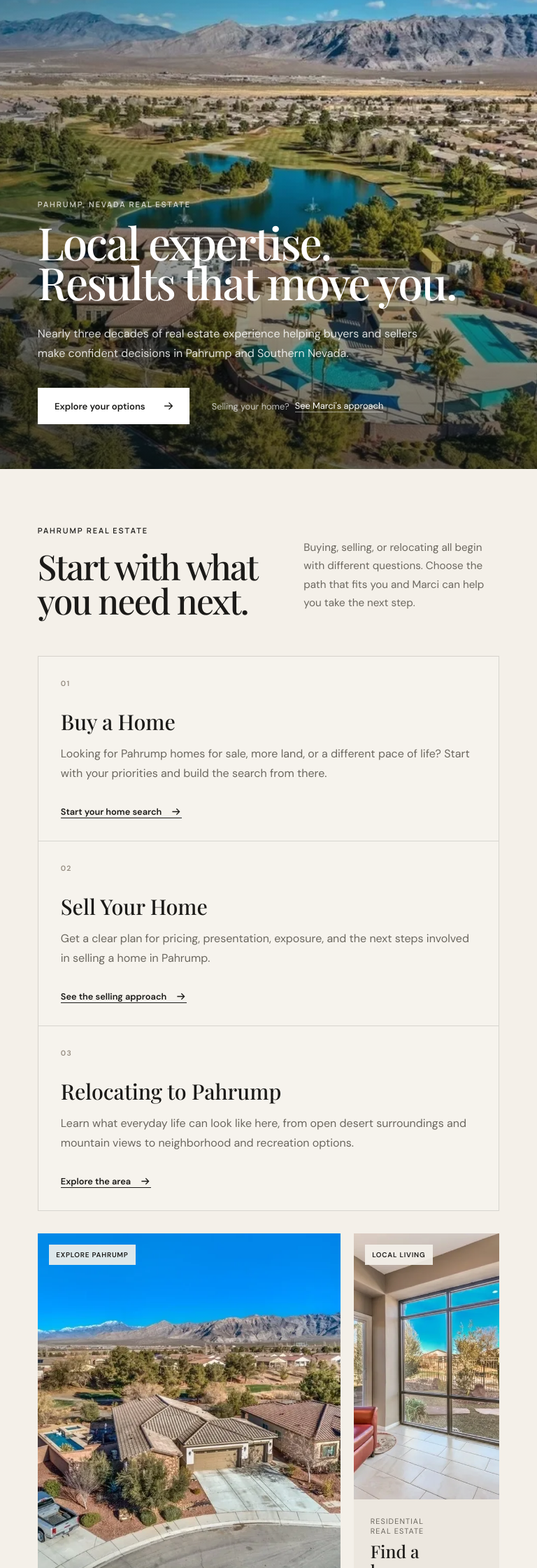
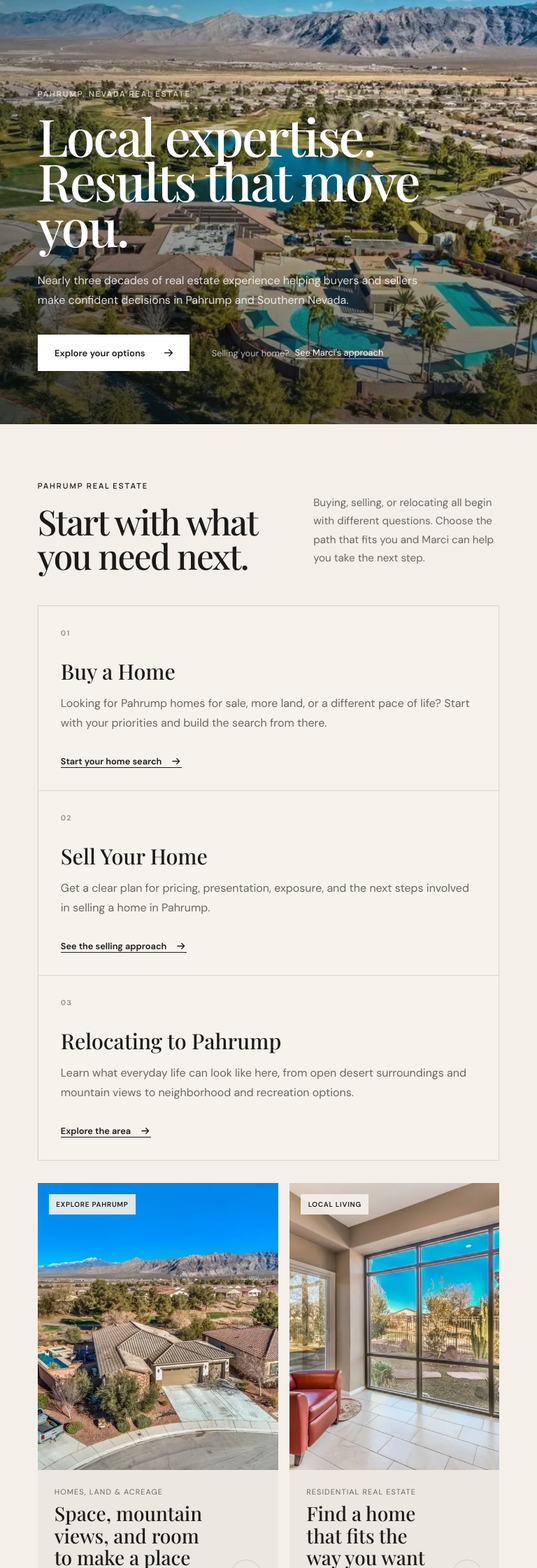
Before and after one commit to RaynGH/WebBuilderTest, a React (Vite) app: page / in a window 768 px wide. Shown: the part 130-2370 px from the top of the page at 70% size. Built offline with nearby package versions, Linux system fonts and the light colour scheme; a web font is replaced by a local one.

Commit message:
Refine tablet layout proportions

```diff
--- a/src/index.css
+++ b/src/index.css
@@ -1726,3 +1726,134 @@ body.menu-open {
     transition: none !important;
   }
 }
+
+
+/* Tablet refinement: 761px–1050px */
+@media (min-width: 761px) and (max-width: 1050px) {
+  .hero {
+    min-height: 92svh;
+    padding-bottom: 4.75rem;
+  }
+
+  .hero-content {
+    width: min(720px, 88vw);
+  }
+
+  .hero h1 {
+    max-width: 720px;
+    font-size: clamp(4.6rem, 9.2vw, 6.9rem);
+  }
+
+  .split-heading {
+    grid-template-columns: minmax(0, 1.08fr) minmax(260px, .82fr);
+    gap: 2.75rem;
+  }
+
+  .pathways-grid {
+    margin-top: 3rem;
+  }
+
+  .listing-preview {
+    grid-template-columns: minmax(0, 1.12fr) minmax(300px, .88fr);
+    gap: 1rem;
+  }
+
+  .listing-card-large .listing-image,
+  .listing-image {
+    min-height: 410px;
+  }
+
+  .listing-copy h3 {
+    font-size: clamp(1.75rem, 3vw, 2.25rem);
+  }
+
+  .seller-visual {
+    min-height: 560px;
+  }
+
+  .seller-content {
+    padding: 5rem 7vw;
+  }
+
+  .about-section {
+    gap: 3.5rem;
+    padding-top: 6.5rem;
+    padding-bottom: 6.5rem;
+  }
+
+  .about-images {
+    grid-template-columns: minmax(0, 1.15fr) minmax(220px, .85fr);
+    gap: 1rem;
+    min-height: 0;
+    max-width: 720px;
+    width: 100%;
+    margin-left: auto;
+  }
+
+  .portrait-image {
+    height: 500px;
+    min-height: 500px;
+  }
+
+  .detail-image {
+    height: 68%;
+    min-height: 300px;
+  }
+
+  .services-grid {
+    grid-template-columns: repeat(2, minmax(0, 1fr));
+  }
+
+  .service-card {
+    min-height: 310px;
+    padding: 2rem;
+  }
+
+  .service-card:nth-child(3) {
+    grid-column: 1 / -1;
+    min-height: 250px;
+  }
+
+  .service-card h3 {
+    margin-top: 3rem;
+  }
+
+  .market-grid {
+    grid-template-columns: 1fr;
+  }
+
+  .market-note {
+    min-height: 0;
+    padding: 2rem 2rem 2.25rem;
+  }
+
+  .market-note h3 {
+    margin-top: 1.7rem;
+  }
+
+  .pahrump-section {
+    min-height: 680px;
+    flex-direction: column;
+    align-items: flex-start;
+    justify-content: flex-end;
+    gap: 2rem;
+  }
+
+  .pahrump-content {
+    max-width: 680px;
+  }
+
+  .pahrump-stat {
+    width: min(420px, 100%);
+  }
+
+  .contact-grid {
+    grid-template-columns: minmax(220px, .58fr) minmax(0, 1.42fr);
+    gap: 3.5rem;
+  }
+
+  .contact-section {
+    padding-left: 6vw;
+    padding-right: 6vw;
+  }
+}
```
